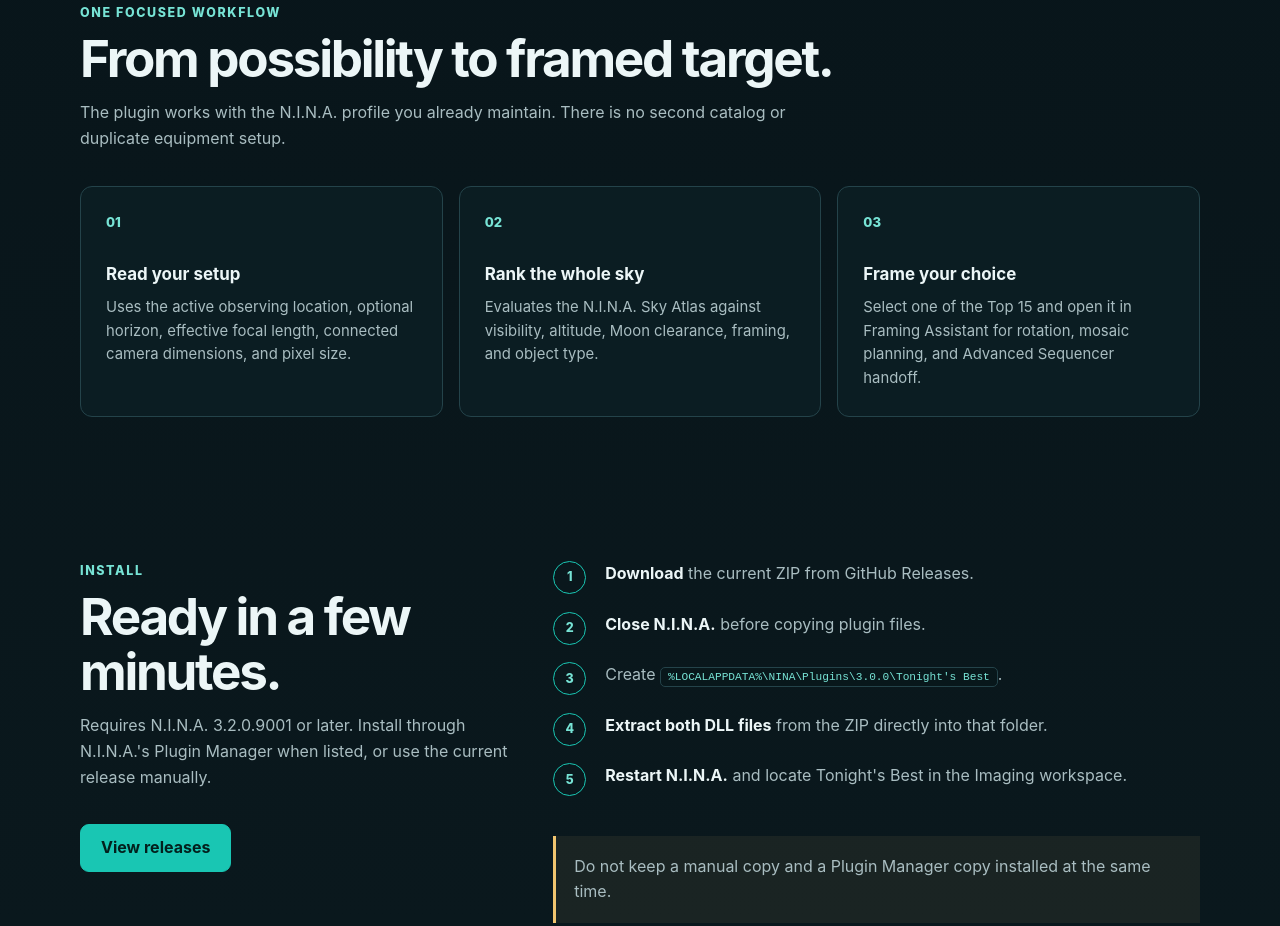
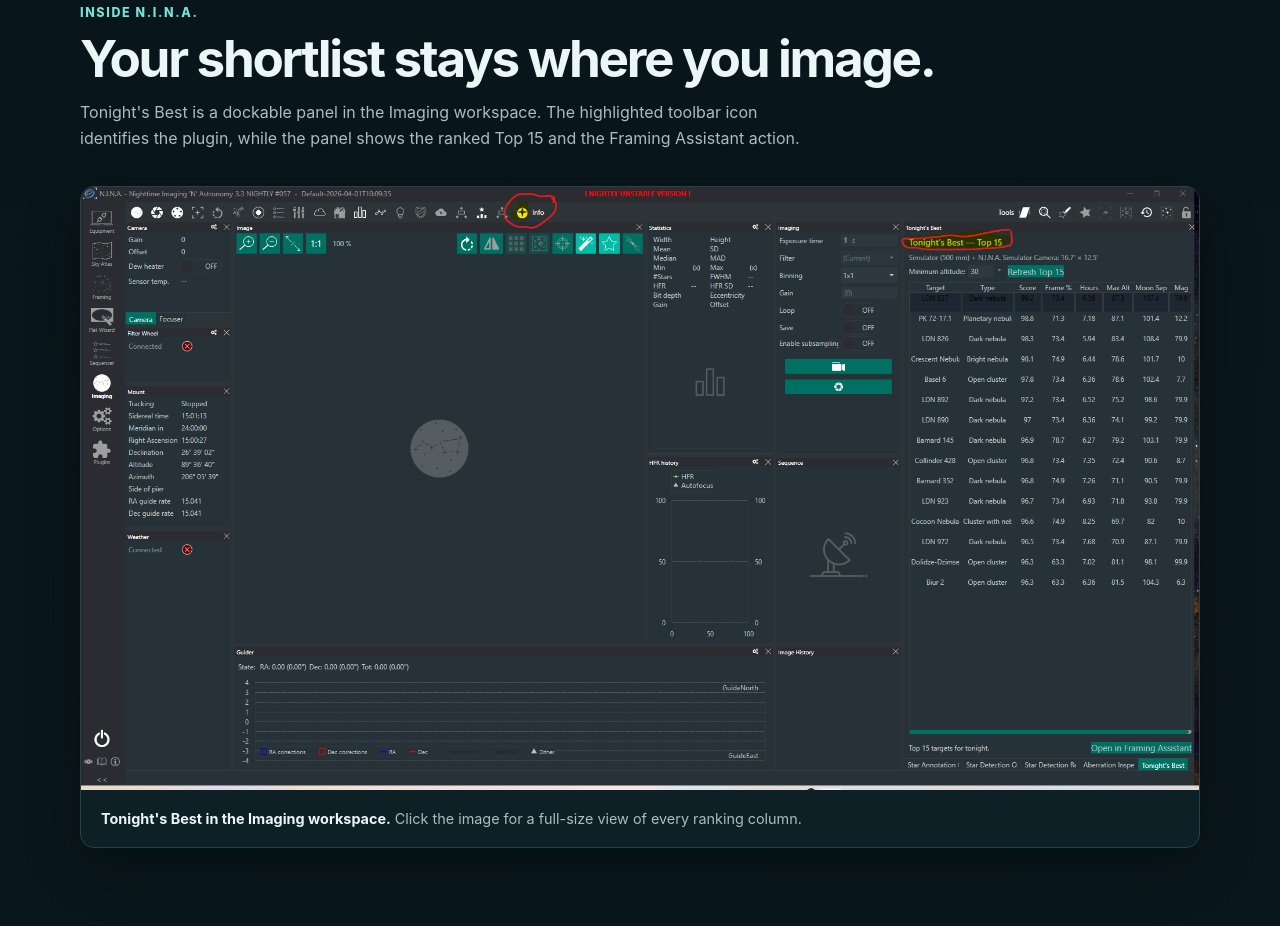
Before and after one commit to CCDASTRO/TonightsBest-NINA, a plain HTML site: page docs/index.html in a window 1280 px wide. Shown: the part 913-1839 px from the top of the page. Drawn offline with Linux system fonts and the light colour scheme.

Commit message:
Add in-app screenshot to website and README

```diff
--- a/docs/index.html
+++ b/docs/index.html
@@ -5,6 +5,10 @@
   <meta name="viewport" content="width=device-width, initial-scale=1">
   <meta name="description" content="Tonight's Best ranks the best deep-sky imaging targets for your active N.I.N.A. profile, equipment, Moon, and observing window.">
   <meta name="theme-color" content="#071318">
+  <meta property="og:title" content="Tonight's Best for N.I.N.A.">
+  <meta property="og:description" content="Rank tonight's best deep-sky imaging targets and open your choice in Framing Assistant.">
+  <meta property="og:image" content="https://ccdastro.github.io/TonightsBest-NINA/assets/tonights-best-in-nina.png">
+  <meta property="og:type" content="website">
   <title>Tonight's Best for N.I.N.A.</title>
   <style>
     :root {
@@ -92,6 +96,10 @@
     .section-kicker { color: var(--accent-2); font-size: .78rem; font-weight: 800; letter-spacing: .13em; text-transform: uppercase; }
     h2 { margin: 8px 0 14px; font-size: clamp(2rem, 4vw, 3.2rem); line-height: 1.08; letter-spacing: -.045em; }
     .section-intro { max-width: 720px; margin: 0 0 34px; color: var(--muted); }
+    .app-shot { margin: 0; overflow: hidden; border: 1px solid var(--line); border-radius: 14px; background: var(--panel); box-shadow: var(--shadow); }
+    .app-shot img { display: block; width: 100%; height: auto; }
+    .app-shot figcaption { padding: 17px 20px; color: var(--muted); font-size: .9rem; }
+    .app-shot figcaption strong { color: var(--text); }
     .cards { display: grid; grid-template-columns: repeat(3, 1fr); gap: 16px; }
     .card { padding: 25px; border: 1px solid var(--line); border-radius: 12px; background: rgba(13, 32, 38, .76); }
     .card-number { display: block; margin-bottom: 28px; color: var(--accent-2); font-weight: 850; font-size: .82rem; }
@@ -187,6 +195,20 @@
       </div>
     </header>
 
+    <section aria-labelledby="inside-nina-title">
+      <div class="wrap">
+        <div class="section-kicker">Inside N.I.N.A.</div>
+        <h2 id="inside-nina-title">Your shortlist stays where you image.</h2>
+        <p class="section-intro">Tonight's Best is a dockable panel in the Imaging workspace. The highlighted toolbar icon identifies the plugin, while the panel shows the ranked Top 15 and the Framing Assistant action.</p>
+        <figure class="app-shot">
+          <a href="assets/tonights-best-in-nina.png">
+            <img src="assets/tonights-best-in-nina.png" alt="N.I.N.A. Imaging workspace with the Tonight's Best toolbar icon and populated Top 15 target panel highlighted" width="1927" height="1037" loading="lazy">
+          </a>
+          <figcaption><strong>Tonight's Best in the Imaging workspace.</strong> Click the image for a full-size view of every ranking column.</figcaption>
+        </figure>
+      </div>
+    </section>
+
     <section aria-labelledby="workflow-title">
       <div class="wrap">
         <div class="section-kicker">One focused workflow</div>
```
Also changed, not shown: docs/assets/tonights-best-in-nina.png (added), 1 other file.
